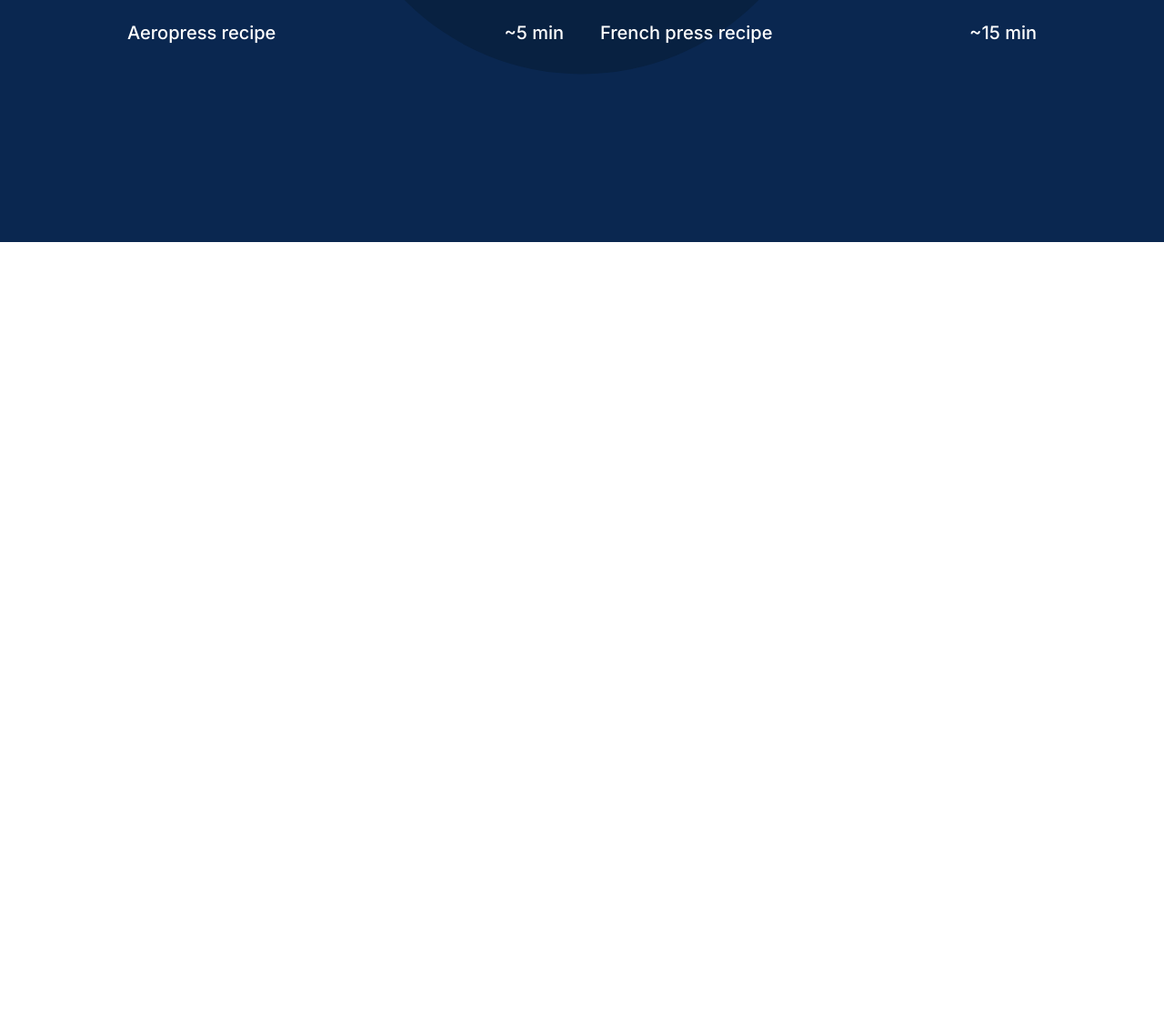
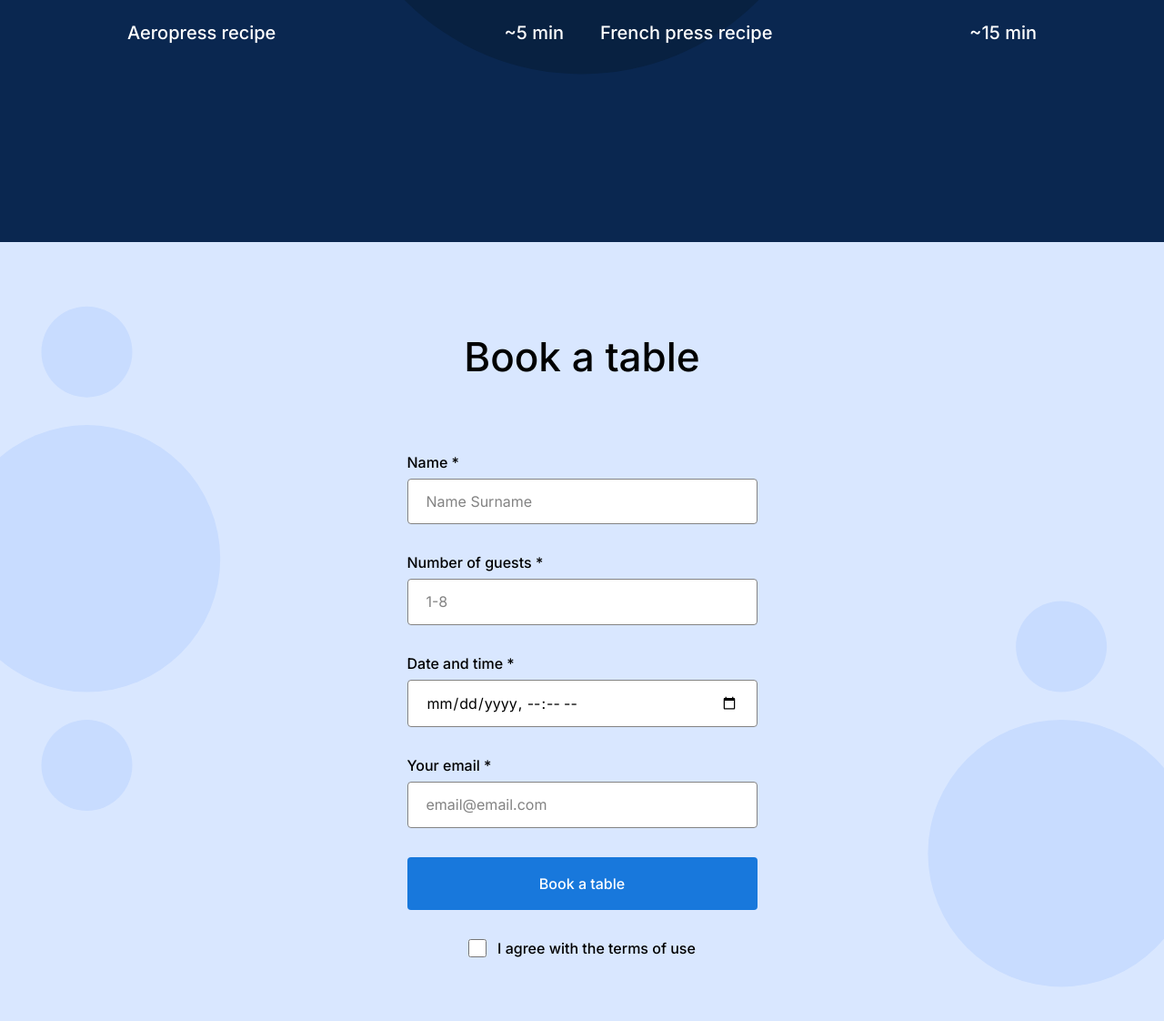
Before and after one commit to ilyalyudevig/se_project_coffeeshop, a plain HTML site: page index.html in a window 1280 px wide. Shown: the part 1392-2514 px from the top of the page at 91% size. Before the commit the page ends 1658 px from the top, so only its background shows below. Drawn offline with Linux system fonts and the light colour scheme.

Commit message:
Add reservation form

```diff
--- a/index.html
+++ b/index.html
@@ -50,7 +50,7 @@
         <img
           class="header__image"
           src="images/inside_coffee_shop.png"
-          alt="The picture of The Daily Grind coffeeshop with a person sitting at the table with the laptop and books and a barman with six mechanical hands preparing the coffee. The place is decorated with plants."
+          alt="The picture of The Daily Grind coffeeshop with a person sitting at the table with the laptop and books and a barista with six mechanical hands preparing the coffee. The place is decorated with plants."
         />
         <div class="header__footer">
           <div class="header__hours">
@@ -103,7 +103,63 @@
             </div>
           </div>
         </section>
-        <section class="reservation" id="reservation"></section>
+        <section class="reservation" id="reservation">
+          <h2 class="reservation__title">Book a table</h2>
+          <form class="reservation__form form">
+            <fieldset class="form__fieldset">
+              <label class="form__label" for="name">Name *</label>
+              <input
+                class="form__input"
+                type="text"
+                name="name"
+                id="name"
+                placeholder="Name Surname"
+                required
+              />
+              <label class="form__label" for="number-guests"
+                >Number of guests *</label
+              >
+              <input
+                class="form__input"
+                type="number"
+                name="number-guests"
+                id="number-guests"
+                min="1"
+                max="8"
+                placeholder="1-8"
+                required
+              />
+              <label class="form__label" for="date-and-time"
+                >Date and time *</label
+              >
+              <input
+                class="form__input"
+                type="datetime-local"
+                name="date-and-time"
+                id="date-and-time"
+                required
+              />
+              <label class="form__label" for="email">Your email *</label>
+              <input
+                class="form__input"
+                type="email"
+                name="email"
+                id="email"
+                placeholder="email@email.com"
+              />
+            </fieldset>
+            <div class="form__button-container">
+              <button class="form__button" type="submit">Book a table</button>
+              <label class="form__checkbox-label"
+                >I agree with the terms of use<input
+                  class="form__checkbox"
+                  type="checkbox"
+                  name="checkbox"
+                  required
+              /></label>
+            </div>
+          </form>
+        </section>
         <section class="menu" id="menu"></section>
         <section class="about" id="about"></section>
       </main>
--- a/pages/index.css
+++ b/pages/index.css
@@ -154,3 +154,89 @@
 .recipes__video-duration {
   margin-left: auto;
 }
+
+.reservation {
+  background-color: #d9e7ff;
+  background-image: url("../images/background_reservation.svg");
+  background-position: center;
+  background-size: cover;
+  background-repeat: no-repeat;
+  padding: 100px 0 120px 0;
+}
+
+.reservation__title {
+  max-width: 580px;
+  margin: 0 auto;
+  font-family: "Inter", "Arial", sans-serif;
+  font-weight: 500;
+  font-size: 44px;
+  line-height: 52px;
+  text-align: center;
+}
+
+.reservation__form {
+  margin: 80px auto 120px auto;
+  max-width: 385px;
+}
+
+.form__fieldset {
+  display: flex;
+  flex-direction: column;
+  border: none;
+  margin: 0;
+  padding: 0;
+}
+
+.form__label {
+  font-family: "Inter", "Arial", sans-serif;
+  font-weight: 500;
+  margin-bottom: 8px;
+}
+
+.form__input {
+  margin-bottom: 32px;
+  padding: 15px 20px;
+  border: 1px solid #838383;
+  border-radius: 4px;
+}
+
+.form__input::placeholder {
+  color: #838383;
+}
+
+.form__button-container {
+  display: flex;
+  flex-direction: column;
+}
+
+.form__button {
+  margin-bottom: 32px;
+  padding: 20px 0;
+  border-radius: 4px;
+  color: #fff;
+  background-color: #1878dc;
+  border: none;
+  cursor: pointer;
+  font-family: "Inter", "Arial", sans-serif;
+  font-weight: 500;
+  transition: background-color 0.3s ease;
+}
+
+.form__button:hover {
+  background-color: #3f96f3;
+}
+
+.form__checkbox-label {
+  display: flex;
+  flex-direction: row-reverse;
+  align-self: center;
+  font-weight: 500;
+}
+
+.form__checkbox {
+  width: 20px;
+  margin-right: 12px;
+  border-radius: 2px;
+  background-color: #1878dc;
+  background-image: url(../images/check.svg);
+}
```
